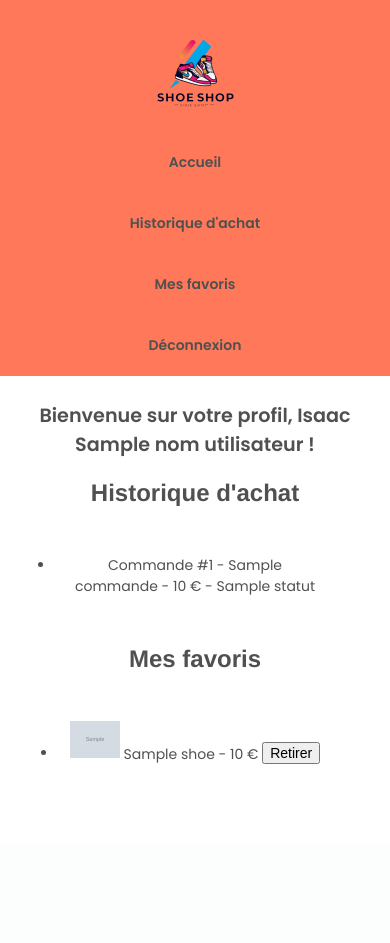
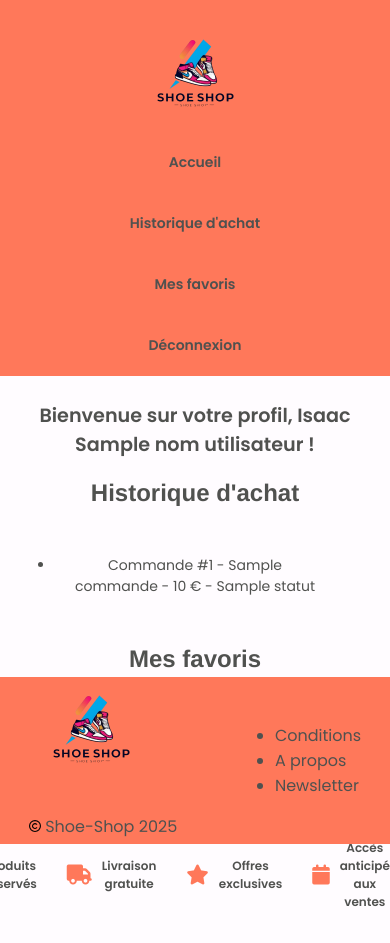
Before and after one commit to Gab-ia/shoe_shop, a PHP site: template pages/front/utilisateur.php in a window 390 px wide. Before the commit the page ends 764 px from the top, so only its background shows below. Run offline with PHP 8.4, Linux system fonts and the light colour scheme; the template is opened without the code that fills it: most values are stand-ins (such as "Sample title", 1, 10 or a date in 2020); grey boxes marked "Sample" are stand-in pictures.

Commit message:
Footer + responsive

```diff
--- a/css/style-utilisateur.css
+++ b/css/style-utilisateur.css
@@ -15,9 +15,12 @@ body {
   color: var(--couleur-1);
   margin: 0;
   padding: 0;
+  background-color: var(--couleur-4);
 }
 
-h1, h2, h3 {
+h1,
+h2,
+h3 {
   font-family: var(--font-secondaire);
   color: var(--couleur-1);
 }
@@ -53,7 +56,12 @@ h1, h2, h3 {
   float: right;
 }
 
-input[type="email"], input[type="id"], .password, .nom, .prenom, .identifiant {
+input[type="email"],
+input[type="id"],
+.password,
+.nom,
+.prenom,
+.identifiant {
   width: 100%;
   padding: 10px;
   border: 1px solid #ccc;
@@ -127,7 +135,8 @@ header {
 header .logo img {
   width: 100%;
   height: auto;
-  max-width: 125px; /* Logo limité à cette taille */
+  max-width: 125px;
+  /* Logo limité à cette taille */
 }
 
 header ul {
@@ -146,12 +155,6 @@ header ul li {
 header .icones {
   display: flex;
   align-items: center;
-}
-
-/* Logo */
-.size-logo {
-  width: 300px; /* Définition fixe de la largeur */
-  height: auto;
 }
 
 .logo {
@@ -184,7 +187,8 @@ header .icones {
   }
 
   .logo img {
-    max-width: 100px; /* Réduire la taille du logo sur mobile */
+    max-width: 100px;
+    /* Réduire la taille du logo sur mobile */
   }
 
   .user_nav ul {
@@ -201,7 +205,8 @@ header .icones {
     padding: 15px;
   }
 
-  .purchase_history li, .favorite_list li {
+  .purchase_history li,
+  .favorite_list li {
     padding: 12px;
     font-size: 14px;
   }
@@ -211,7 +216,100 @@ header .icones {
   }
 }
 
-.user_account_section ul{
-  display:inline-block;
+.user_account_section ul {
+  display: inline-block;
   margin-right: 40px;
 }
+
+
+
+/* */
+
+
+.avantages-membres {
+  background-color: var(--couleur-4);
+  padding: 20px 0;
+  display: flex;
+  justify-content: center;
+  align-items: center;
+  overflow: hidden;
+  /* Cache les éléments qui sortent du carrousel */
+}
+
+.avantages-wrapper {
+  display: flex;
+  animation: scroll-left 15s linear infinite;
+}
+
+.avantage-item {
+  display: flex;
+  align-items: center;
+  justify-content: center;
+  margin: 0 30px;
+  text-align: center;
+  font-size: 16px;
+  color: var(--couleur-1);
+}
+
+.avantage-item i {
+  font-size: 30px;
+  margin-right: 10px;
+  color: var(--couleur-3);
+}
+
+.avantage-item p {
+  font-weight: bold;
+}
+
+/* Animation pour faire défiler les éléments */
+@keyframes scroll-left {
+  0% {
+    transform: translateX(120%);
+  }
+
+  100% {
+    transform: translateX(-120%);
+  }
+}
+
+/* Media Queries pour adapter à différents écrans */
+@media (max-width: 1024px) {
+  .avantage-item {
+    font-size: 14px;
+  }
+
+  .avantage-item i {
+    font-size: 25px;
+  }
+}
+
+@media (max-width: 600px) {
+  .avantage-item {
+    font-size: 12px;
+    margin: 0 15px;
+  }
+
+  .avantage-item i {
+    font-size: 20px;
+  }
+}
+
+
+footer {
+  position: fixed;
+  background-color: var(--couleur-3);
+  width: 100%;
+  height: 15%;
+  bottom: 0;
+  display: flex;
+  justify-content: space-around;
+  align-items: center;
+  padding: 20px 0;
+}
+
+footer .logo img {
+  width: 100%;
+  height: auto;
+  max-width: 125px;
+  /* Logo limité à cette taille */
+}
--- a/pages/front/utilisateur.php
+++ b/pages/front/utilisateur.php
@@ -25,17 +25,12 @@
         <li><a href="/logout.php">Déconnexion</a></li>
       </ul>
     </nav>
-
   </header>
-
 
   <section class="user_account_section">
 
-
     <!-- Message de bienvenue -->
     <p class="welcome_message">Bienvenue sur votre profil, Isaac <?php echo htmlspecialchars($nom_utilisateur); ?> !</p>
-
-
 
     <!-- Section Historique d'achat -->
     <section id="historique" class="user_section">
@@ -48,12 +43,12 @@
               <?php echo htmlspecialchars($commande['nom']); ?> -
               <?php echo htmlspecialchars($commande['prix']); ?> € -
               <span><?php echo htmlspecialchars($commande['statut']); ?></span>
-          </li>
+            </li>
           <?php endforeach; ?>
         <?php else: ?>
           <ul>Aucune commande trouvée.</ul>
         <?php endif; ?>
-        </ul>
+      </ul>
     </section>
 
     <!-- Section Favoris -->
@@ -66,14 +61,71 @@
               <img src="/img/shoes/<?php echo htmlspecialchars($shoe['image']); ?>" alt="<?php echo htmlspecialchars($shoe['nom']); ?>" width="50">
               <?php echo htmlspecialchars($shoe['nom']); ?> - <?php echo htmlspecialchars($shoe['prix']); ?> €
               <button>Retirer</button>
-          </li>
+            </li>
           <?php endforeach; ?>
         <?php else: ?>
           <ul>Aucun favori enregistré.</ul>
         <?php endif; ?>
-        </ul>
+      </ul>
     </section>
   </section>
+
+  <!-- Bandeau des avantages membres -->
+  <section class="avantages-membres">
+    <div class="avantages-wrapper">
+      <div class="avantage-item">
+        <i class="fas fa-gift"></i> <!-- Icône cadeau -->
+        <p>Produits réservés</p>
+      </div>
+      <div class="avantage-item">
+        <i class="fas fa-truck"></i> <!-- Icône de camion de livraison -->
+        <p>Livraison gratuite</p>
+      </div>
+      <div class="avantage-item">
+        <i class="fas fa-star"></i> <!-- Icône d'étoile -->
+        <p>Offres exclusives</p>
+      </div>
+      <div class="avantage-item">
+        <i class="fas fa-calendar"></i> <!-- Icône calendrier -->
+        <p>Accès anticipé aux ventes</p>
+      </div>
+      <div class="avantage-item">
+        <i class="fa-solid fa-crown"></i> <!-- Icône couronne -->
+        <p>Vente privée</p>
+      </div>
+      <div class="avantage-item">
+        <i class="fa-solid fa-gift"></i> <!-- Icône cadeau -->
+        <p>Précommande</p>
+      </div>
+    </div>
+  </section>
+
+  <footer>
+
+<div class="copyright">
+
+<div class="logo">
+      <!-- Remplacer le logo SVG par une image -->
+      <img src="/img/logo-shoe.png" alt="Logo Shoe" class="size-logo">
+    </div>
+    <p> <svg xmlns="http://www.w3.org/2000/svg" width="12px" height="12px" viewBox="0 0 512 512"><!--!Font Awesome Free 6.7.2 by @fontawesome - https://fontawesome.com License
+- https://fontawesome.com/license/free Copyright 2025 Fonticons, Inc.-->
+            <path d="M256 48a208 208 0 1 1 0 416 208 208 0 1 1 0-416zm0 464A256 256 0 1 0 256 0a256
+256 0 1 0 0 512zM199.4 312.6c-31.2-31.2-31.2-81.9 0-113.1s81.9-31.2 113.1 0c9.4 9.4 24.6 9.4 33.9 0s9.4-24.6 0-33.9c-50-50-131-50-181 0s-50 131 0 181s131
+50 181 0c9.4-9.4 9.4-24.6 0-33.9s-24.6-9.4-33.9 0c-31.2 31.2-81.9 31.2-113.1 0z" />
+        </svg> Shoe-Shop 2025</p>
+</div>
+
+<div class="conditions">
+    <ul>
+        <li><a href="" style="text-decoration:none; color:var(--couleur-1);">Conditions</a></li>
+        <li><a href="" style="text-decoration:none; color:var(--couleur-1);">A propos</a></li>
+        <li><a href="" style="text-decoration:none; color:var(--couleur-1);">Newsletter</a></li>
+    </ul>
+</div>
+
+</footer>
+
 </body>
 
 </html>
```
